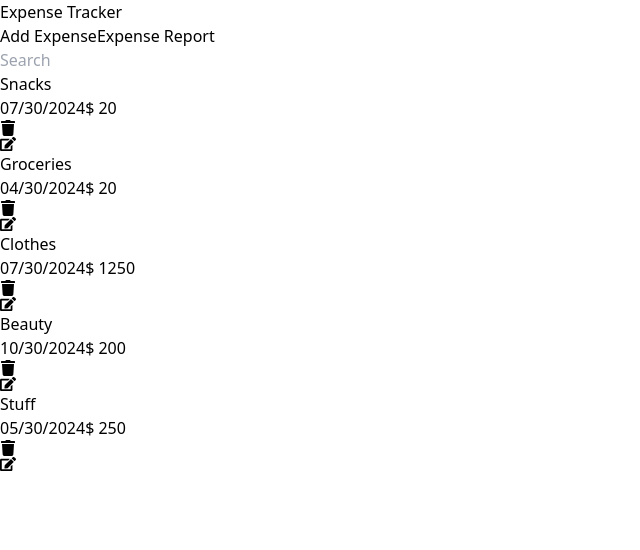
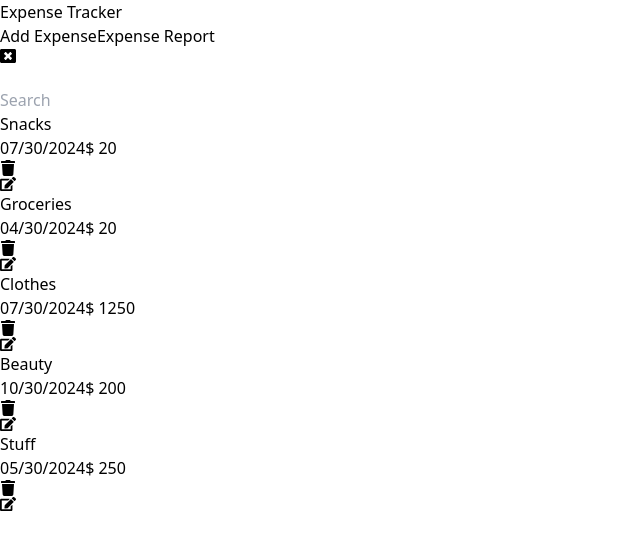
Before and after one commit to krystleM26/expense-tracker, a React (Vite) app in the folder Frontend/: page / in a window 1280 px wide. Shown: the top 550 px of the page, without its empty margins (0-640 px from the left). Built offline with nearby package versions, Linux system fonts and the light colour scheme.

Commit message:
Pop-up box is showing on Front-end

```diff
--- a/Frontend/src/App.jsx
+++ b/Frontend/src/App.jsx
@@ -1,4 +1,4 @@
-import { FaTrash, FaEdit } from "react-icons/fa";
+import { FaTrash, FaEdit, FaWindowClose } from "react-icons/fa";
 
 function App() {
 
@@ -7,11 +7,16 @@ function App() {
     <div>
      <div className="flex flex-col justify-center items-center mt-[3%] w-[80%] mr-[5%] ml-[5%]">
       <h1 className="text-2xl font-medium text-[#444]">Expense Tracker</h1>
-      <div className="flex items-center justify-between mt-5 w-[100%]">
+      <div className=" relative flex items-center justify-between mt-5 w-[100%]">
         <div className="relative flex items-center justify-between w-[300px]">
 
           <button className="bg-[grey] p-[10px] border-none outline-none cursor-pointer text-[#fff] text-medium">Add Expense</button>
           <button className="bg-blue-400 p-[10px] border-none outline-none cursor-pointer text-[#fff] text-medium">Expense Report</button>
+        </div>
+        <div className="absolute z-[999] flex flex-col p-[10px] top-[20px] left-0 h-[500px] w-[500px] bg-white shadow-x;">
+          <FaWindowClose className="flex justify-end items-end text-2xl text-red-500 cursor-pointer"/>
+          <label htmlFor="" className="mt-[10px] font-semibold text-[18px]" />
+          <input type="text"  className="border-[#444] p-[10px]"/>
         </div>
         <div>
           <input type="text"
@@ -19,6 +24,10 @@ function App() {
           className="p-[10px] w-[150px] border-2 border-[grey] border-solid"
           />
         </div>
+
+
+
+
       </div>
       <div className="flex flex-col">
 
```
